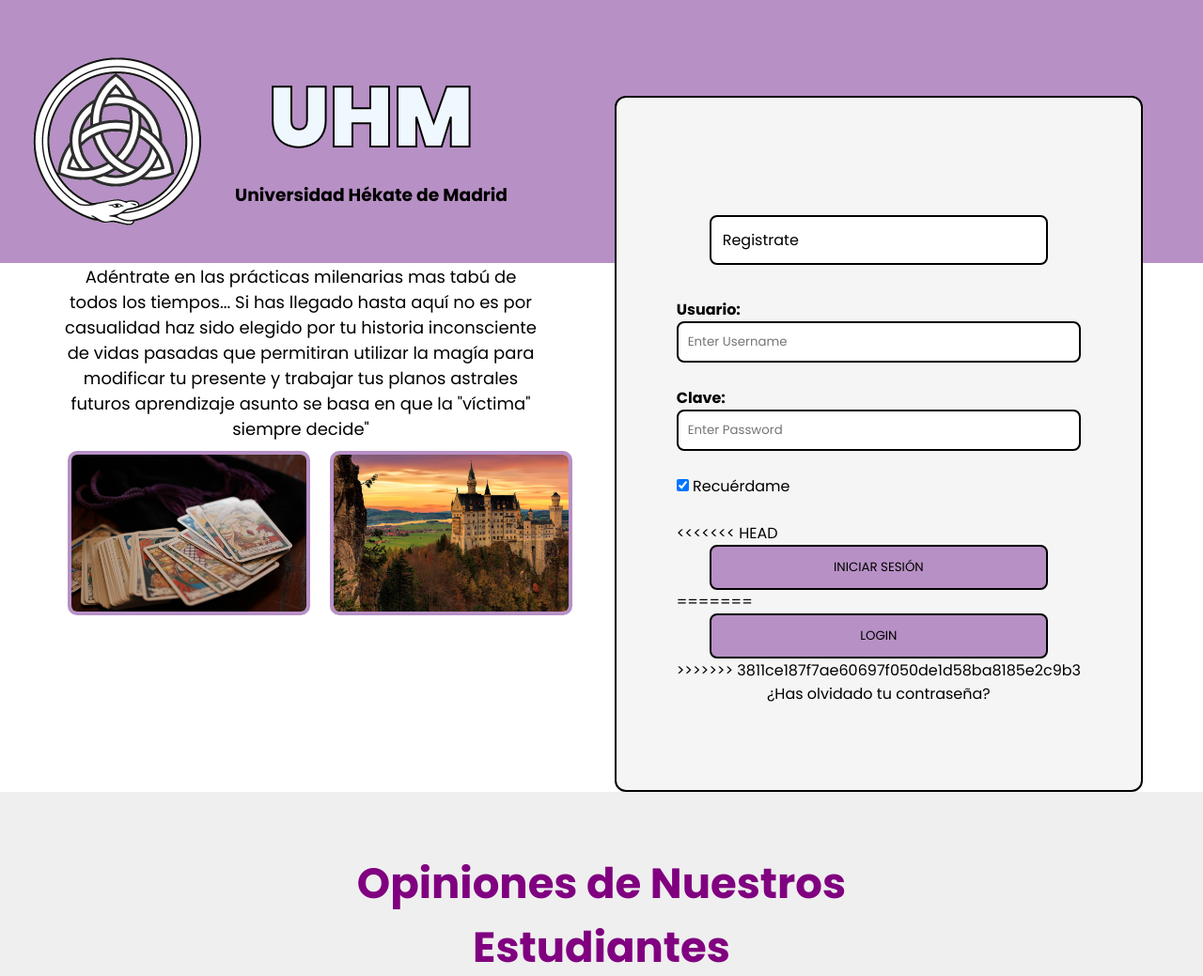
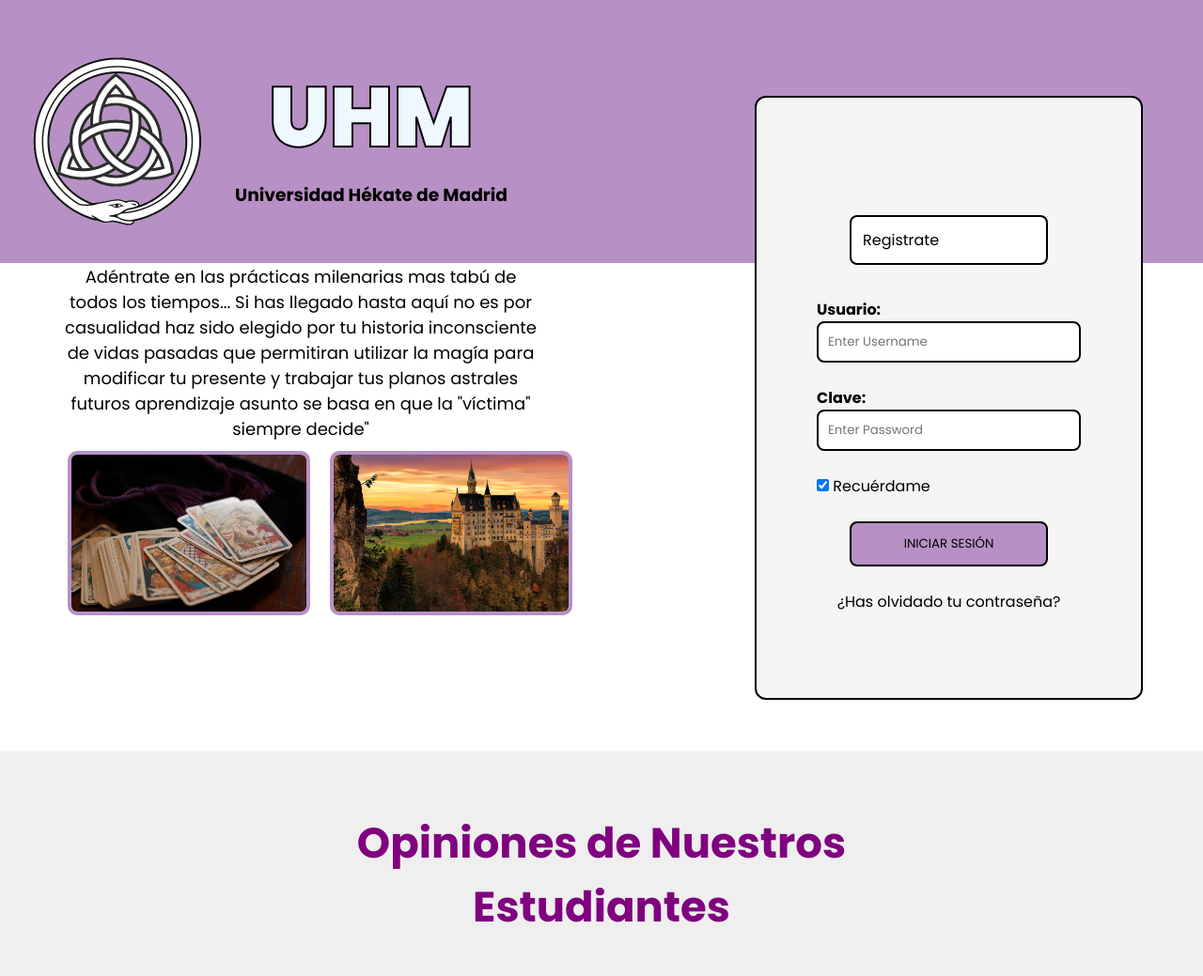
Before and after one commit to AlexandraZambrano/HEKATE_UHM, a Django app: page /accounts/login/ in a window 1280 px wide. Shown: the top 1039 px of the page at 94% size. Run offline with Django 4.2, Linux system fonts and the light colour scheme; some libraries are stand-ins or nearby versions; some web fonts are replaced.

Commit message:
correccion

```diff
--- a/universidad/webapp/templates/registration/login.html
+++ b/universidad/webapp/templates/registration/login.html
@@ -75,12 +75,11 @@
 
                     <br>
 
-<<<<<<< HEAD
+
                     <button class="hero-btn" type="submit">INICIAR SESIÓN</button>
-=======
 
-                    <button class="hero-btn" type="submit">LOGIN</button>
->>>>>>> 3811ce187f7ae60697f050de1d58ba8185e2c9b3
+
+
 
                     <br>
 
```
